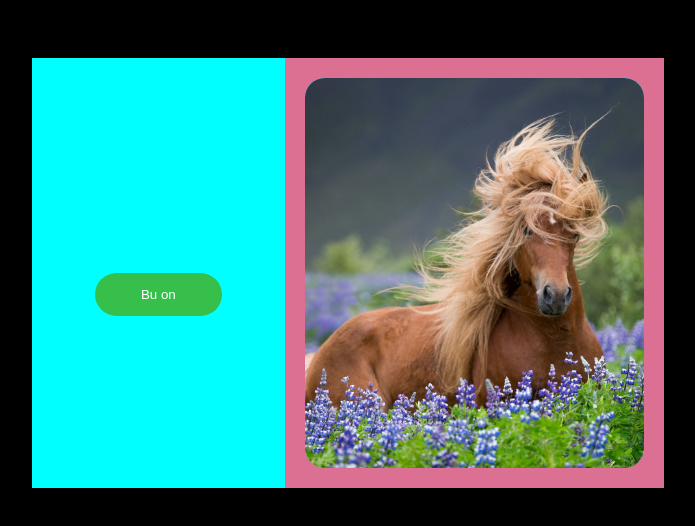
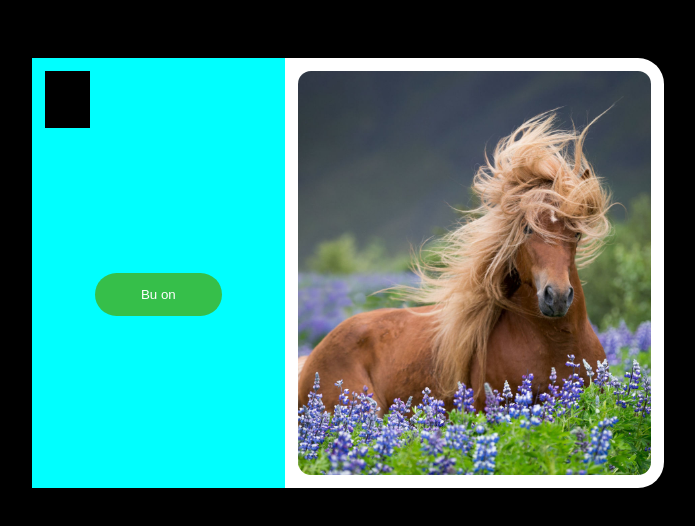
Before and after one commit to DaczoDenes/DenesHonlap, a plain HTML site: page index.html in a window 1280 px wide. Shown: the whole page, without its empty margins (292-987 px from the left). Drawn offline with Linux system fonts and the light colour scheme.

Commit message:
Logó kezdetek

```diff
--- a/index.css
+++ b/index.css
@@ -16,7 +16,7 @@ body {
 
 .mainBox {
     padding-top: 34%;
-    border-radius: 20px;
+    border-radius: 26px;
     background-color: white;
     width: 50%;
     height: auto;
@@ -30,6 +30,8 @@ body {
     left: 0;
     width: 40%;
     height: 100%;
+    padding: 13px;
+    box-sizing: border-box;
 }
 
 #right {
@@ -38,7 +40,7 @@ body {
     left: 40%;
     width: 60%;
     height: 100%;
-    padding: 20px;
+    padding: 13px;
     box-sizing: border-box;
 }
 
@@ -57,12 +59,17 @@ body {
 #imgContainer {
     height: 100%;
     width: 100%;
-    background-color: aqua;
     overflow: hidden;
-    border-radius: 20px;
+    border-radius: 13px;
 }
 
 #Julio {
     margin: 0 0 0 -30%;
     height: 100%;
 }
+
+#logo {
+    background-color: black;
+    width: 20%;
+    padding-top: 25%;
+}
--- a/index.html
+++ b/index.html
@@ -10,9 +10,12 @@
 <body>
     <div class="mainBox">
         <div style="background-color: aqua;" id="left">
+            <div id="logo">
+
+            </div>
             <button onclick="switchBackground()">Bu on</button>
         </div>
-        <div style="background-color: palevioletred;" id="right">
+        <div id="right">
             <div id="imgContainer">
                 <img src="Julio.jpg" alt="ló" id="Julio">
             </div>
```
